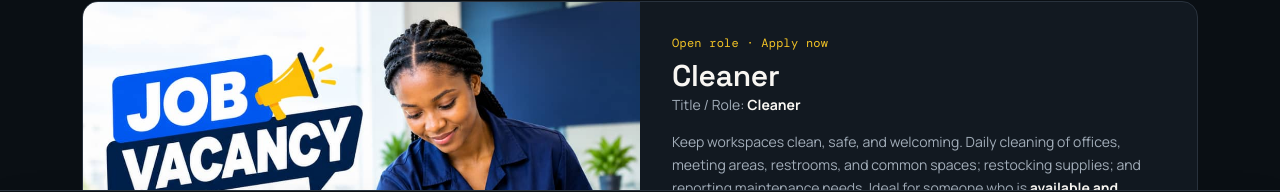
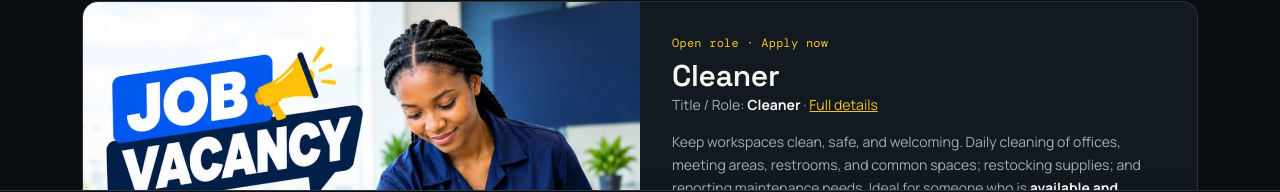
Before and after one commit to kyleel2249/CintexaWeb, a React (Vite) app in the folder artifacts/cintexa/: page /careers in a window 1280 px wide. Shown: the part 339-531 px from the top of the page. Built offline with nearby package versions, Linux system fonts and the light colour scheme; no server answers.

Commit message:
Link featured Cleaner role to /careers/cleaner

```diff
--- a/artifacts/cintexa/src/pages/Careers.tsx
+++ b/artifacts/cintexa/src/pages/Careers.tsx
@@ -152,10 +152,16 @@ export function Careers() {
                 Open role · Apply now
               </p>
               <h2 className="cx-display mt-2 text-2xl sm:text-3xl" itemProp="title">
-                Cleaner
+                <Link href="/careers/cleaner" className="hover:underline">
+                  Cleaner
+                </Link>
               </h2>
               <p className="mt-1 text-sm text-[hsl(var(--fg-muted))]">
                 Title / Role: <strong className="text-[hsl(var(--fg))]">Cleaner</strong>
+                {" · "}
+                <Link href="/careers/cleaner" className="underline" style={{ color: "hsl(var(--accent))" }}>
+                  Full details
+                </Link>
               </p>
               <p className="mt-4 text-sm leading-relaxed text-[hsl(var(--fg-muted))]" itemProp="description">
                 Keep workspaces clean, safe, and welcoming. Daily cleaning of offices, meeting
```
